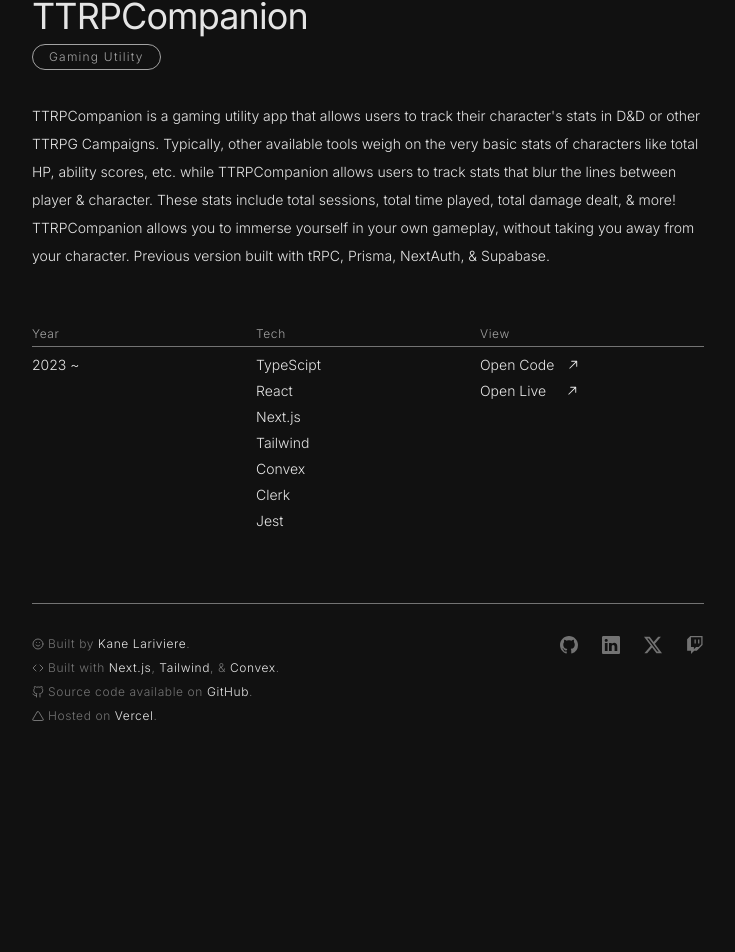
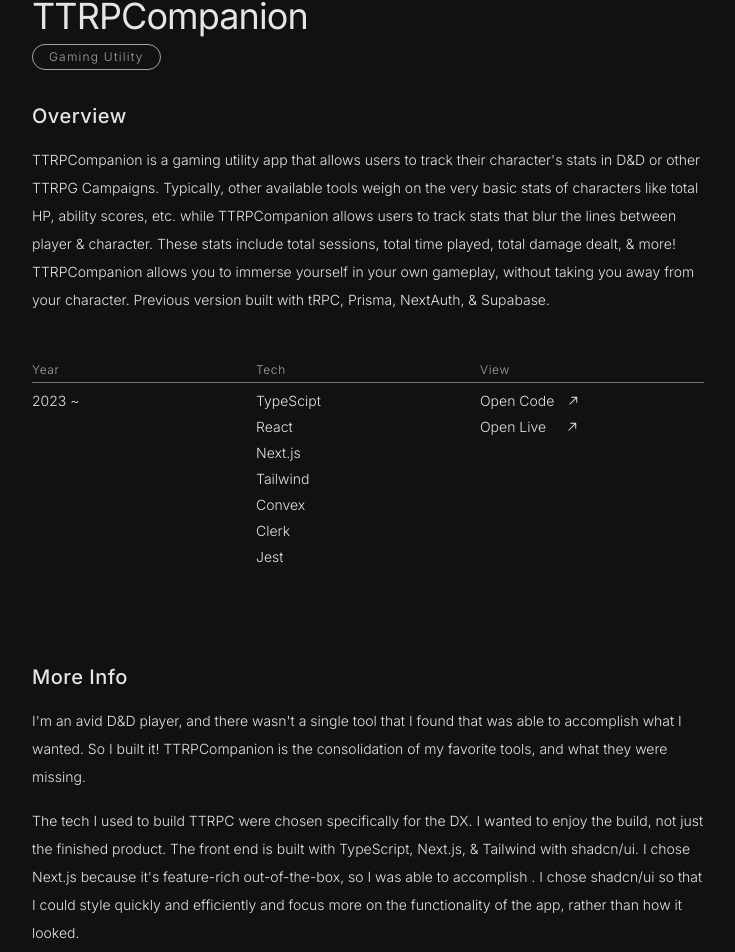
Before and after one commit to knlrvr/portfolio-2024, a Next.js app: page /works/ttrpc in a window 1280 px wide. Shown: the part 506-1458 px from the top of the page, without its empty margins (272-1007 px from the left). Before the commit the page ends 1262 px from the top, so only its background shows below. Built offline with nearby package versions, Linux system fonts and the light colour scheme; no server answers.

Commit message:
more info on proj

```diff
--- a/src/app/works/[url]/page.tsx
+++ b/src/app/works/[url]/page.tsx
@@ -27,7 +27,8 @@
     live?: string;
     title: string;
     category: string;
-    description: string;
+    overview: string;
+    more: string;
     tags?: string[];
     year: string;
     next: string;
@@ -45,11 +46,10 @@
 
     const projects = fetchWorksData(params.url);
 
+    const paragraphs = projects?.more.split('\n');
+
     return (
         <div className="">
-
-        <div className="">
-
           {projects?.brand && (
             <Reveal>
               <div className={`flex justify-center`}>
@@ -83,12 +83,14 @@
             </Reveal>
 
           <Reveal>
-            <div className="grid grid-cols-1 gap-4 mb-8">
-              <div className="font-light mb-6 sm:mb-10">
-                  <p key={projects?.title} className="blog text-sm">
-                    {projects?.description}
+            <div className="flex flex-col space-y-12">
+              <div className="font-light">
+                  <span className="font-medium tracking-wide text-xl">Overview</span>
+                  <p key={projects?.title} className="blog text-sm mt-4">
+                    {projects?.overview}
                   </p>
               </div>
+
               <div className="text-sm grid grid-cols-1 sm:grid-cols-3 gap-y-6">
                 <div className="w-full flex flex-col">
                   <span className="font-light tracking-wider text-xs mb-1 text-neutral-400">Year</span>
@@ -126,6 +128,17 @@
                   </span>
                 </div>
               </div>
+
+              <div>
+                <div className="font-light mt-12">
+                  <span className="font-medium tracking-wide text-xl">More Info</span>
+                  <p className="blog text-sm mt-4">
+                    {paragraphs.map((paragraph, index) => (
+                      <p key={index} className="mb-4">{paragraph}</p>
+                    ))}
+                  </p>
+                </div>
+              </div>
             </div>
           </Reveal>
 
@@ -139,10 +152,7 @@
             </div>
           </Reveal> */}
         </div>
-
-
-    </div>
-    )
+  )
 }
 
 
@@ -173,9 +183,10 @@
         live: 'https://ttrpc.vercel.app/',
         title: 'TTRPCompanion',
         category: 'Gaming Utility',
-        description: 'TTRPCompanion is a gaming utility app that allows users to track their character\'s stats in D&D or other TTRPG Campaigns. Typically, other available tools weigh on the very basic stats of characters like total HP, ability scores, etc. while TTRPCompanion allows users to track stats that blur the lines between player & character. These stats include total sessions, total time played, total damage dealt, & more! TTRPCompanion allows you to immerse yourself in your own gameplay, without taking you away from your character. Previous version built with tRPC, Prisma, NextAuth, & Supabase.',
+        overview: 'TTRPCompanion is a gaming utility app that allows users to track their character\'s stats in D&D or other TTRPG Campaigns. Typically, other available tools weigh on the very basic stats of characters like total HP, ability scores, etc. while TTRPCompanion allows users to track stats that blur the lines between player & character. These stats include total sessions, total time played, total damage dealt, & more! TTRPCompanion allows you to immerse yourself in your own gameplay, without taking you away from your character. Previous version built with tRPC, Prisma, NextAuth, & Supabase.',
         tags: ['TypeScipt', 'React', 'Next.js', 'Tailwind', 'Convex', 'Clerk', 'Jest'],
         year: '2023 ~',
+        more: 'I\'m an avid D&D player, and there wasn\'t a single tool that I found that was able to accomplish what I wanted. So I built it! TTRPCompanion is the consolidation of my favorite tools, and what they were missing.\n The tech I used to build TTRPC were chosen specifically for the DX. I wanted to enjoy the build, not just the finished product. The front end is built with TypeScript, Next.js, & Tailwind with shadcn/ui. I chose Next.js because it\'s feature-rich out-of-the-box, so I was able to accomplish . I chose shadcn/ui so that I could style quickly and efficiently and focus more on the functionality of the app, rather than how it looked.\n In the first version of TTRPCompanion, I used tRPC, Prisma, and Supabase for the back end. I never had any issues with it, but I wanted to explore other options as it became apparent that those technologies weren\'t meeting the needs of the project. In the newest version, I chose Convex for it\'s strong type safety and realtime updates. TTRPCompanion is highly collaborative, so I didn\'t want there to be any question in what users were seeing.',
         next: '/works/theskyisfake',
         nextTitle: 'The Sky Is Fake'
       },
@@ -193,9 +204,10 @@
         live: 'https://www.theskyisfake.org',
         title: 'The Sky Is Fake',
         category: 'Social Media',
-        description: 'The Sky Is Fake is a full stack social media/image sharing app. Users can sign in through a variety of platforms via Clerk and upload pictures to be featured in the gallery. The gallery showcases images of the sky that seem just a little too picturesque to be real. Users can also like the pictures that are featured in the gallery.',
+        overview: 'The Sky Is Fake is a full stack social media/image sharing app. Users can sign in through a variety of platforms via Clerk and upload pictures to be featured in the gallery. The gallery showcases images of the sky that seem just a little too picturesque to be real. Users can also like the pictures that are featured in the gallery.',
         tags: ['TypeScript', 'React', 'Next.js', 'Tailwind', 'Convex', 'Clerk'],
         year: '2023 ~',
+        more: 'My family had a group chat where we would often send each other pictures of the sky and say \'the sky is fake\', which my brother had started. A few years ago, my brother passed, but we would still send each other these pictures. I decided I wanted to extend that sentiment to others with The Sky Is Fake.\n The Sky Is Fake lets visitors sign in through various platforms with authentication handled by Clerk, and upload their images. The backend, including file upload & storage, is handled entirely by Convex.',
         next: '/works/abstract',
         nextTitle: 'Abstract'
       },
@@ -213,9 +225,10 @@
         live: 'https://abstract-eight.vercel.app/',
         title: 'Abstract',
         category: 'Ecommerce',
-        description: 'Abstract is an innovative ecommerce store that offers a unique focus on concepts related to consumerism and materialism. Instead of traditional physical products, Abstract specializes in selling these thought-provoking concepts themselves. By challenging conventional notions of commerce, Abstract provides customers with an intellectual and philosophical exploration of consumerism and materialism.',
+        overview: 'Abstract is an innovative ecommerce store that offers a unique focus on concepts related to consumerism and materialism. Instead of traditional physical products, Abstract specializes in selling these thought-provoking concepts themselves. By challenging conventional notions of commerce, Abstract provides customers with an intellectual and philosophical exploration of consumerism and materialism.',
         tags: ['JavaScript', 'React', 'Next.js', 'Tailwind', 'MongoDB'],
         year: '2023',
+        more: 'I didn\'t want to make another generic ecommerce experience, so I decided to use concepts rather than actual products, but still deliver them to visitors as actual products.\n The front end is built with JavaScript, React, and Tailwind. The back end utilizes MongoDB. I chose MongoDB because I wanted to experiment with document-oriented databases and their flexibility.',
         next: '/works/templateportfolio',
         nextTitle: 'Portfolio Template'
       },
@@ -233,9 +246,10 @@
         live: 'https://portfolio-template-knlrvr.vercel.app/',
         title: 'Portfolio Template',
         category: 'Portfolio',
-        description: 'This portfolio template is a \'clone\' of Bartosz Jarocki\'s Next.js + shadcn/ui CV. Anyone who wants to use this can fork the repo and edit the JSON, and they\'re good to go!',
+        overview: 'This portfolio template is a clone of Bartosz Jarocki\'s Next.js + shadcn/ui CV. Anyone who wants to use this can fork the repo and edit the JSON, and they\'re good to go!',
         tags: ['HTML', 'CSS', 'JavaScript'],
         year: '2024 ~',
+        more: 'I came across a CV built with Next.js & shadcn/ui by Bartosz Jarocki. As much as I loved it, as well as what it was built with, it seemed like overengineering. So I rebuilt & slightly altered the design with HTML + CSS. Then I rebuilt it again to pull the information from a JSON file so that anyone who liked it would be able to use it!\n My favorite part about this template is that projects have an \'online\' or \'offline\' key. \'Offline\' projects are rendered in a muted container, and \'online\' projects are rendered in a link container with a little more styling so that users may be more inclined to view them.\n',
         next: '/works/personalportfolio',
         nextTitle: 'Personal Portfolio'
       },
@@ -253,9 +267,10 @@
         live: '',
         title: 'My Personal Portfolio',
         category: 'Misc',
-        description: 'My personal portfolio is where you are now! Take a look around! If you\'d like, you can navigate to the Guestbook page and leave me a note!',
+        overview: 'My personal portfolio is where you are now! Take a look around! If you\'d like, you can navigate to the Guestbook page and leave me a note!',
         tags: ['TypeScript', 'React', 'Next.js', 'Tailwind', 'Framer Motion', 'Convex'],
         year: '2023',
+        more: 'I spent a lot of time trying to design my previous portfolios. This year, 2024, I decided to focus more on the code and let the design come second. In doing so, I settled on a minimal design that still delivers content in a digestible way, and I was able to spend more time optimizing performance, SEO, etc.\n The front end is built with TypeScript, Next.js, & Tailwind. The backend (only utilized by the guestbook) is built with Convex.',
         next: '/works/ttrpc',
         nextTitle: 'TTRPCompanion'
       },
```
